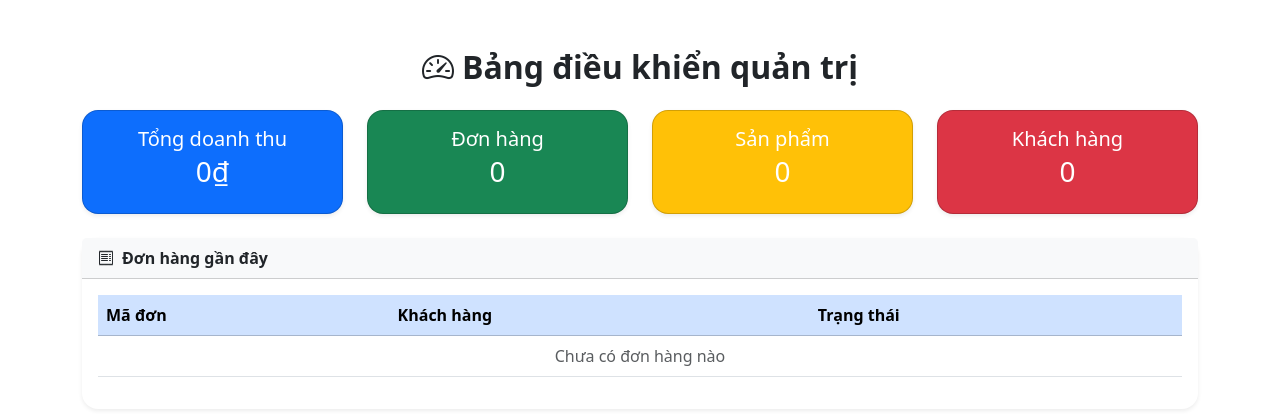
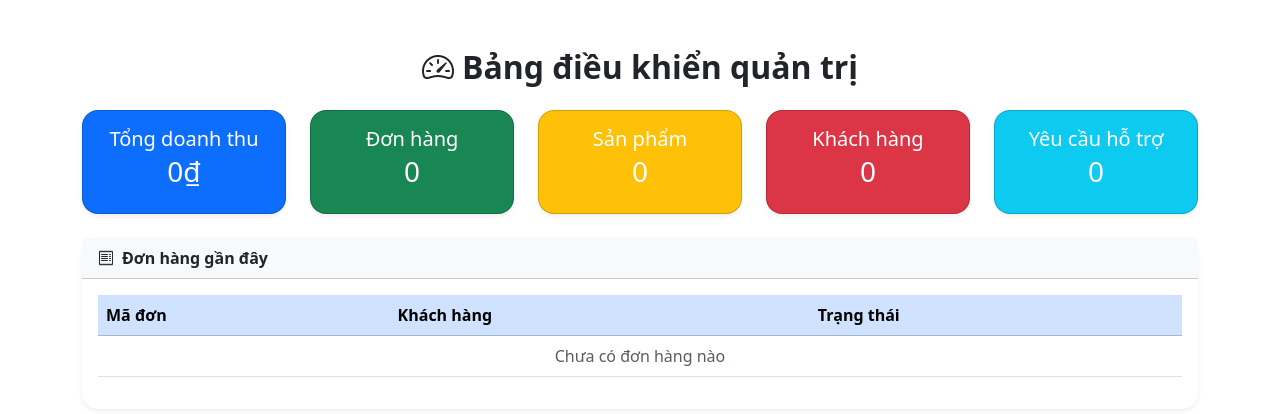
Before and after one commit to vkha03/webnoithatphp, a PHP site: page /index.php?page=dashboard in a window 1280 px wide. Shown: the part 127-541 px from the top of the page. Run offline with PHP 8.4, Linux system fonts and the light colour scheme; data that the repository does not hold is empty.

Commit message:
them dashboard xu ly yeu cau

```diff
--- a/handle/handle_dashboard.php
+++ b/handle/handle_dashboard.php
@@ -36,3 +36,5 @@ if ($resultRecent) {
         $recentOrders[] = $row;
     }
 }
+// Đếm tổng số yêu cầu hỗ trợ
+$totalSupportRequests = $connect->query("SELECT COUNT(*) AS total FROM requirements")->fetch_assoc()['total'];
--- a/index.php
+++ b/index.php
@@ -71,6 +71,9 @@ switch ($page) {
     case 'edit_cate':
         require './pages/edit_cate.php';
         break;
+    case 'list_request':
+        require './pages/list_request.php';
+        break;
     // Handle
     case 'handle_product':
         require './handle/handle_product.php';
--- a/pages/dashboard.php
+++ b/pages/dashboard.php
@@ -3,18 +3,33 @@ require './handle/handle_dashboard.php';
 ?>
 
 <style>
+    .card {
+        transition: 0.2s ease-in-out;
+    }
+
     .card:hover {
         transform: scale(1.03);
-        transition: 0.2s ease-in-out;
         cursor: pointer;
+        filter: brightness(1.1);
+    }
+
+    /* Căn 5 card đều nhau trên 1 hàng */
+    @media (min-width: 992px) {
+        .col-md-3.custom-20 {
+            flex: 0 0 20%;
+            max-width: 20%;
+        }
     }
 </style>
 
 <div class="container py-5">
-    <h2 class="text-center mb-4 fw-bold"><i class="bi bi-speedometer2 me-2"></i>Bảng điều khiển quản trị</h2>
+    <h2 class="text-center mb-4 fw-bold">
+        <i class="bi bi-speedometer2 me-2"></i>Bảng điều khiển quản trị
+    </h2>
 
-    <div class="row g-4 mb-4">
-        <div class="col-md-3">
+    <!-- Các thẻ thống kê -->
+    <div class="row g-4 mb-4 justify-content-center">
+        <div class="col-md-3 custom-20">
             <div class="card text-white bg-primary shadow-sm rounded-4">
                 <div class="card-body text-center">
                     <h5 class="card-title mb-1">Tổng doanh thu</h5>
@@ -23,8 +38,9 @@ require './handle/handle_dashboard.php';
             </div>
         </div>
 
-        <div class="col-md-3">
-            <div class="card text-white bg-success shadow-sm rounded-4" onclick="window.location.href='./index.php?page=order'">
+        <div class="col-md-3 custom-20">
+            <div class="card text-white bg-success shadow-sm rounded-4"
+                onclick="window.location.href='./index.php?page=order'">
                 <div class="card-body text-center">
                     <h5 class="card-title mb-1">Đơn hàng</h5>
                     <h3><?= $totalOrders ?></h3>
@@ -32,8 +48,9 @@ require './handle/handle_dashboard.php';
             </div>
         </div>
 
-        <div class="col-md-3">
-            <div class="card text-white bg-warning shadow-sm rounded-4" onclick="window.location.href='./index.php?page=product'">
+        <div class="col-md-3 custom-20">
+            <div class="card text-white bg-warning shadow-sm rounded-4"
+                onclick="window.location.href='./index.php?page=product'">
                 <div class="card-body text-center">
                     <h5 class="card-title mb-1">Sản phẩm</h5>
                     <h3><?= $totalProducts ?></h3>
@@ -41,11 +58,22 @@ require './handle/handle_dashboard.php';
             </div>
         </div>
 
-        <div class="col-md-3">
-            <div class="card text-white bg-danger shadow-sm rounded-4" onclick="window.location.href='./index.php?page=admin_users'">
+        <div class="col-md-3 custom-20">
+            <div class="card text-white bg-danger shadow-sm rounded-4"
+                onclick="window.location.href='./index.php?page=admin_users'">
                 <div class="card-body text-center">
                     <h5 class="card-title mb-1">Khách hàng</h5>
                     <h3><?= $totalUsers ?></h3>
+                </div>
+            </div>
+        </div>
+
+        <div class="col-md-3 custom-20">
+            <div class="card text-white bg-info shadow-sm rounded-4"
+                onclick="window.location.href='./index.php?page=list_request'">
+                <div class="card-body text-center">
+                    <h5 class="card-title mb-1">Yêu cầu hỗ trợ</h5>
+                    <h3><?= $totalSupportRequests ?></h3>
                 </div>
             </div>
         </div>
@@ -53,7 +81,9 @@ require './handle/handle_dashboard.php';
 
     <!-- Đơn hàng gần đây -->
     <div class="card shadow-sm border-0 rounded-4 mt-4">
-        <div class="card-header bg-light fw-bold"><i class="bi bi-receipt me-2"></i>Đơn hàng gần đây</div>
+        <div class="card-header bg-light fw-bold">
+            <i class="bi bi-receipt me-2"></i>Đơn hàng gần đây
+        </div>
         <div class="card-body">
             <table class="table table-hover align-middle">
                 <thead class="table-primary">
@@ -78,13 +108,17 @@ require './handle/handle_dashboard.php';
                                         default => 'secondary'
                                     };
                                     ?>
-                                    <span class="badge bg-<?= $statusColor ?>"><?= $order['status'] ?></span>
+                                    <span class="badge bg-<?= $statusColor ?>">
+                                        <?= $order['status'] ?>
+                                    </span>
                                 </td>
                             </tr>
                         <?php endforeach; ?>
                     <?php else: ?>
                         <tr>
-                            <td colspan="4" class="text-center text-muted">Chưa có đơn hàng nào</td>
+                            <td colspan="3" class="text-center text-muted">
+                                Chưa có đơn hàng nào
+                            </td>
                         </tr>
                     <?php endif; ?>
                 </tbody>
--- a/pages/product.php
+++ b/pages/product.php
@@ -144,7 +144,7 @@
                                 </div>
                             </div>
                         </div>
-                    <?php } // end while
+                    <?php }
                 } else { ?>
                     <div class="col-12">
                         <div class="text-center py-5">
```
Also changed, not shown: pages/list_request.php (added, +50 -0 lines).
